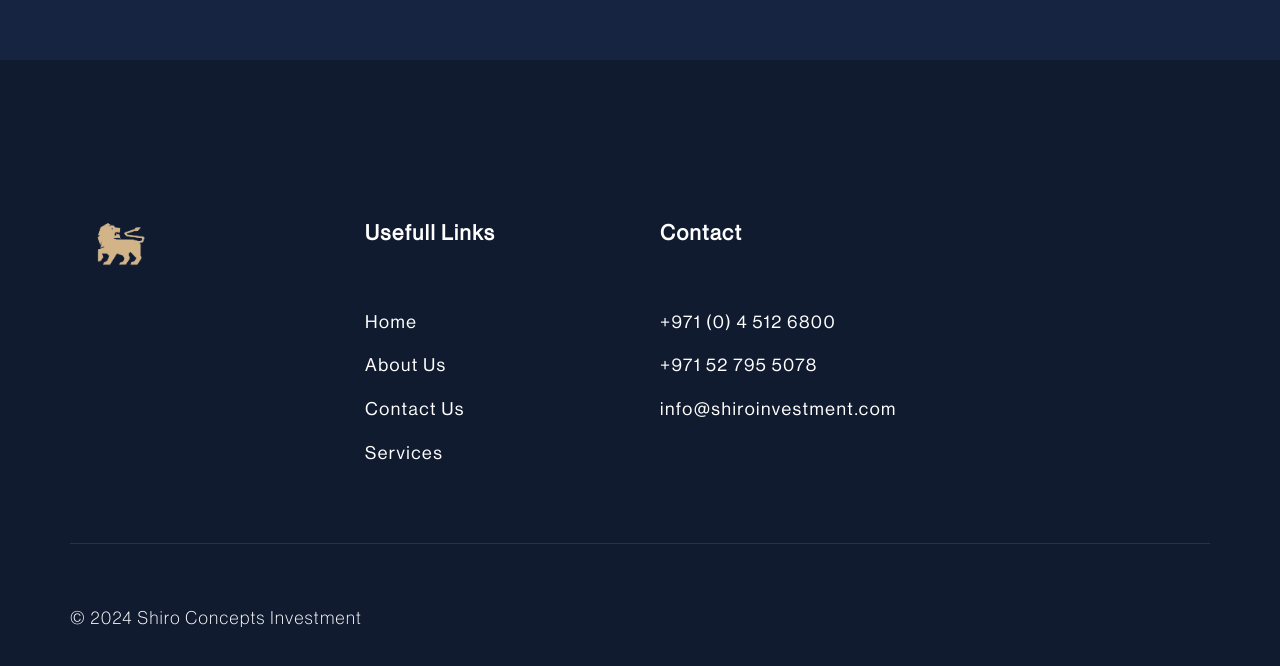
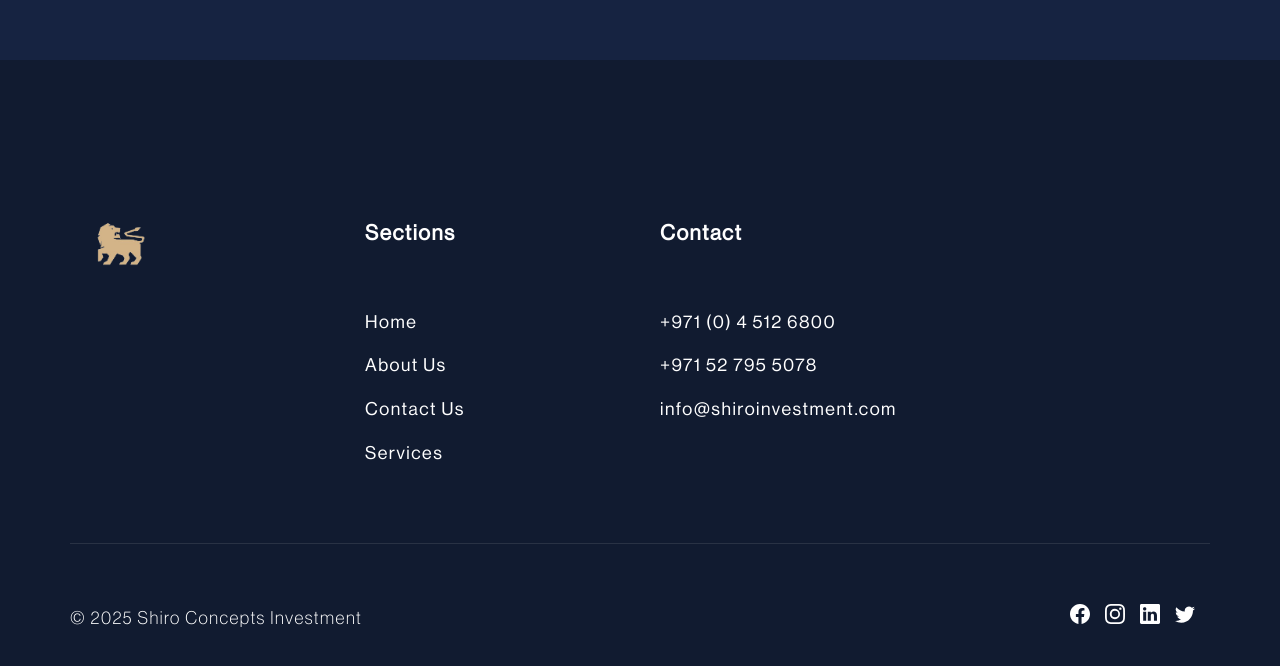
Before and after one commit to ahmedabboud22/shiro-concepts, a Next.js app: page /blog in a window 1280 px wide. Shown: the part 2750-3416 px from the top of the page. Built offline with nearby package versions, Linux system fonts and the light colour scheme.

Commit message:
Add files via upload

```diff
--- a/layouts/Footer.js
+++ b/layouts/Footer.js
@@ -1,4 +1,6 @@
 import Link from "next/link";
+import { BsFacebook, BsInstagram, BsLinkedin, BsTwitter } from "react-icons/bs";
+
 const Footer = ({ bg = true, margin = 160, footer }) => {
   switch (footer) {
     case 1:
@@ -32,7 +34,7 @@ const Footer1 = ({ bg = true, margin = 160 }) => {
                 letterSpacing: "1.5px",
               }}
             >
-              Usefull Links
+              Sections
             </h3>
             <ul
               className="mil-footer-list"
@@ -120,7 +122,51 @@ const Footer1 = ({ bg = true, margin = 160 }) => {
                   letterSpacing: "1.5px",
                 }}
               >
-                © 2024 Shiro Concepts Investment
+                © 2025 Shiro Concepts Investment
+              </p>
+            </div>{" "}
+            <div className="col-xl-6">
+              <p className="mil-text-s mil-text-right mil-sm-text-left mil-pale">
+                <a
+                  href="#"
+                  target="blank"
+                  style={{
+                    display: "inline-block",
+                    marginRight: "15px",
+                  }}
+                >
+                  <BsFacebook size={20} fill="white" />
+                </a>
+                <a
+                  href="#"
+                  target="blank"
+                  style={{
+                    display: "inline-block",
+                    marginRight: "15px",
+                  }}
+                >
+                  <BsInstagram size={20} fill="white" />
+                </a>
+                <a
+                  href="#"
+                  target="blank"
+                  style={{
+                    display: "inline-block",
+                    marginRight: "15px",
+                  }}
+                >
+                  <BsLinkedin size={20} fill="white" />
+                </a>
+                <a
+                  href="#"
+                  target="blank"
+                  style={{
+                    display: "inline-block",
+                    marginRight: "15px",
+                  }}
+                >
+                  <BsTwitter size={20} fill="white" />
+                </a>
               </p>
             </div>
           </div>
@@ -147,7 +193,7 @@ const Footer3 = ({ bg = true, margin = 160 }) => {
                 letterSpacing: "1.5px",
               }}
             >
-              Usefull Links
+              Sections
             </h3>
             <ul
               className="mil-footer-list"
@@ -235,7 +281,51 @@ const Footer3 = ({ bg = true, margin = 160 }) => {
                   letterSpacing: "1.5px",
                 }}
               >
-                © 2024 Shiro Concepts Investment
+                © 2025 Shiro Concepts Investment
+              </p>
+            </div>{" "}
+            <div className="col-xl-6">
+              <p className="mil-text-s mil-text-right mil-sm-text-left mil-pale">
+                <a
+                  href="#"
+                  target="blank"
+                  style={{
+                    display: "inline-block",
+                    marginRight: "15px",
+                  }}
+                >
+                  <BsFacebook size={20} fill="white" />
+                </a>
+                <a
+                  href="#"
+                  target="blank"
+                  style={{
+                    display: "inline-block",
+                    marginRight: "15px",
+                  }}
+                >
+                  <BsInstagram size={20} fill="white" />
+                </a>
+                <a
+                  href="#"
+                  target="blank"
+                  style={{
+                    display: "inline-block",
+                    marginRight: "15px",
+                  }}
+                >
+                  <BsLinkedin size={20} fill="white" />
+                </a>
+                <a
+                  href="#"
+                  target="blank"
+                  style={{
+                    display: "inline-block",
+                    marginRight: "15px",
+                  }}
+                >
+                  <BsTwitter size={20} fill="white" />
+                </a>
               </p>
             </div>
           </div>
@@ -263,7 +353,7 @@ const Footer2 = ({ bg = true, margin = 160 }) => {
                 letterSpacing: "1.5px",
               }}
             >
-              Usefull Links
+              Sections
             </h3>
             <ul
               className="mil-footer-list"
@@ -351,7 +441,51 @@ const Footer2 = ({ bg = true, margin = 160 }) => {
                   letterSpacing: "1.5px",
                 }}
               >
-                © 2024 Shiro Concepts Investment
+                © 2025 Shiro Concepts Investment
+              </p>
+            </div>{" "}
+            <div className="col-xl-6">
+              <p className="mil-text-s mil-text-right mil-sm-text-left mil-pale">
+                <a
+                  href="#"
+                  target="blank"
+                  style={{
+                    display: "inline-block",
+                    marginRight: "15px",
+                  }}
+                >
+                  <BsFacebook size={20} fill="white" />
+                </a>
+                <a
+                  href="#"
+                  target="blank"
+                  style={{
+                    display: "inline-block",
+                    marginRight: "15px",
+                  }}
+                >
+                  <BsInstagram size={20} fill="white" />
+                </a>
+                <a
+                  href="#"
+                  target="blank"
+                  style={{
+                    display: "inline-block",
+                    marginRight: "15px",
+                  }}
+                >
+                  <BsLinkedin size={20} fill="white" />
+                </a>
+                <a
+                  href="#"
+                  target="blank"
+                  style={{
+                    display: "inline-block",
+                    marginRight: "15px",
+                  }}
+                >
+                  <BsTwitter size={20} fill="white" />
+                </a>
               </p>
             </div>
           </div>
```
Lines whose indentation alone changed are shown as unchanged.
